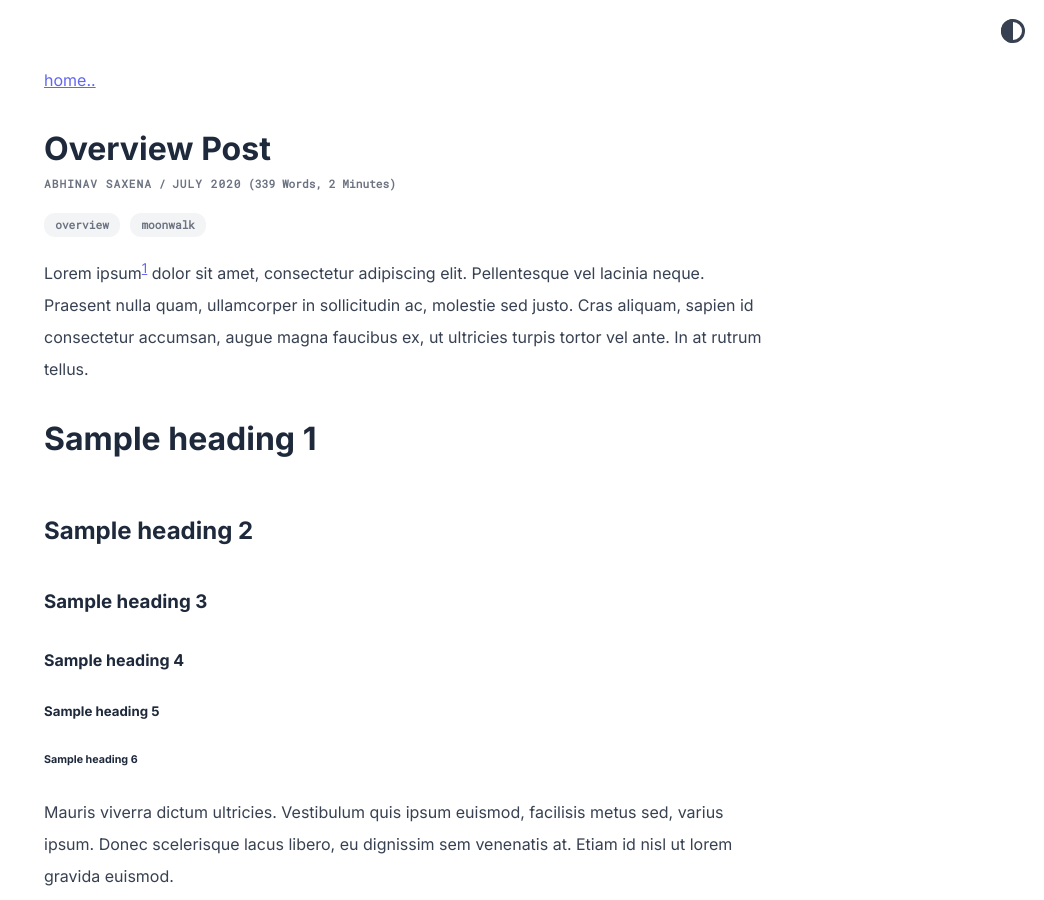
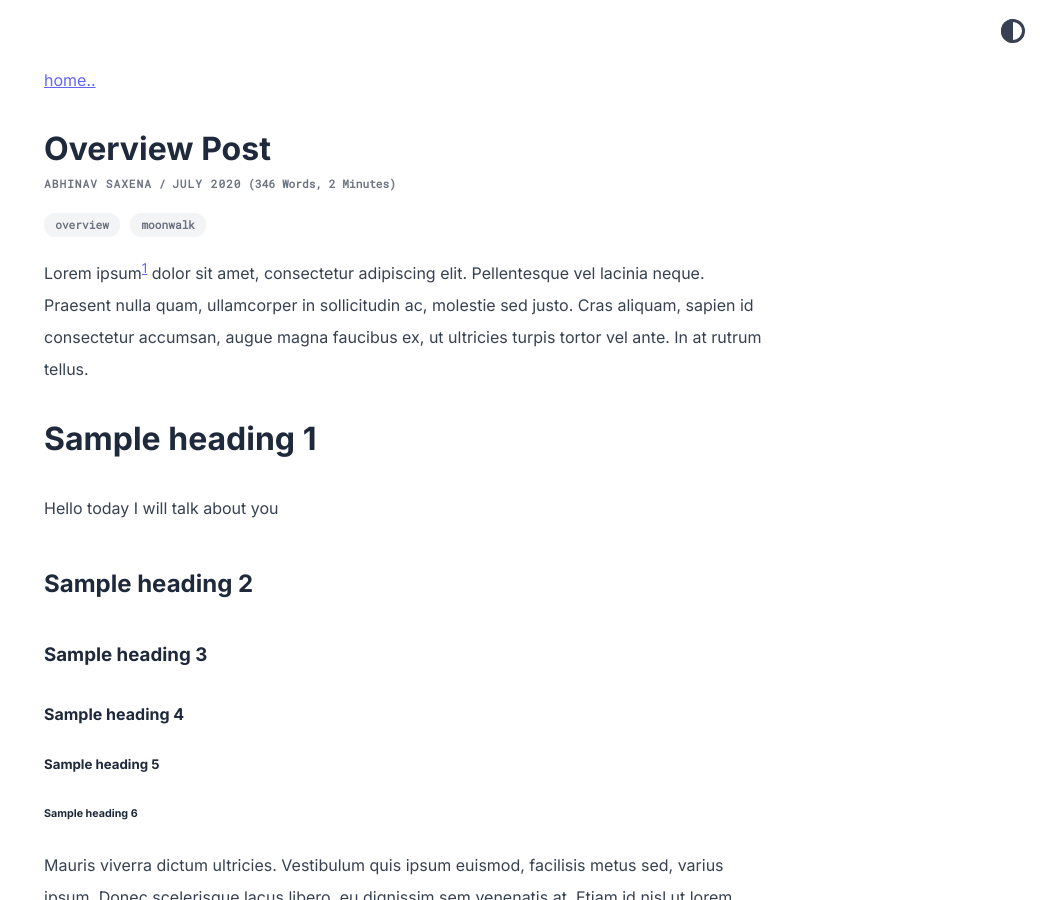
Before and after one commit to noonddudung2/noonddudung2.github.io, a Jekyll site: the page built from _posts/2020-07-07-overview-post.md, in a window 1280 px wide and 900 px high. Shown: the whole window, without its empty margins (236-1280 px from the left). Built offline with Jekyll 4.4.1, drawn with Linux system fonts in a browser that asks for light colours.

Commit message:
update overview post

```diff
--- a/_posts/2020-07-07-overview-post.md
+++ b/_posts/2020-07-07-overview-post.md
@@ -7,6 +7,7 @@ tags: [overview, moonwalk]
 Lorem ipsum[^1] dolor sit amet, consectetur adipiscing elit. Pellentesque vel lacinia neque. Praesent nulla quam, ullamcorper in sollicitudin ac, molestie sed justo. Cras aliquam, sapien id consectetur accumsan, augue magna faucibus ex, ut ultricies turpis tortor vel ante. In at rutrum tellus.
 
 # Sample heading 1
+Hello today I will talk about you
 ## Sample heading 2
 ### Sample heading 3
 #### Sample heading 4
```
